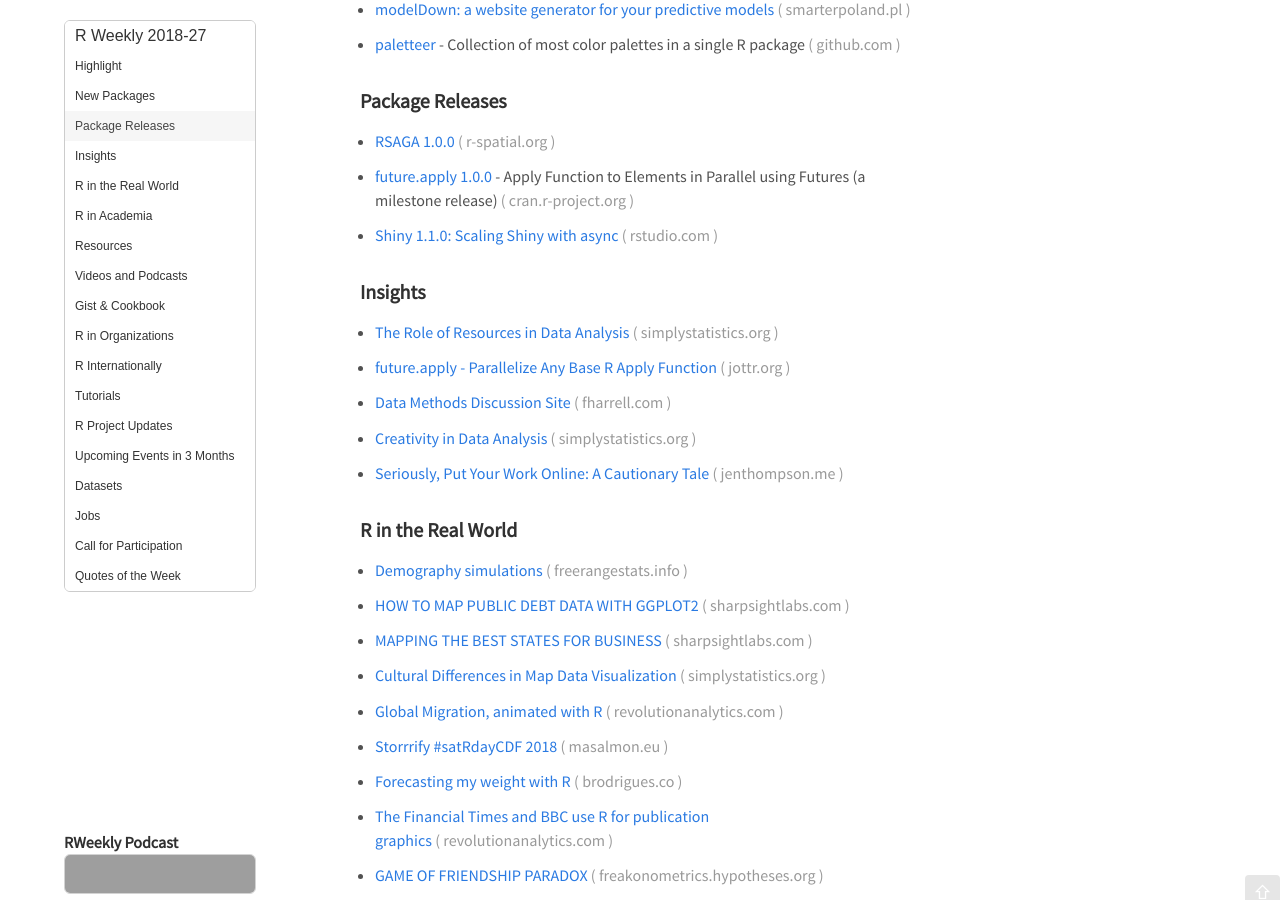
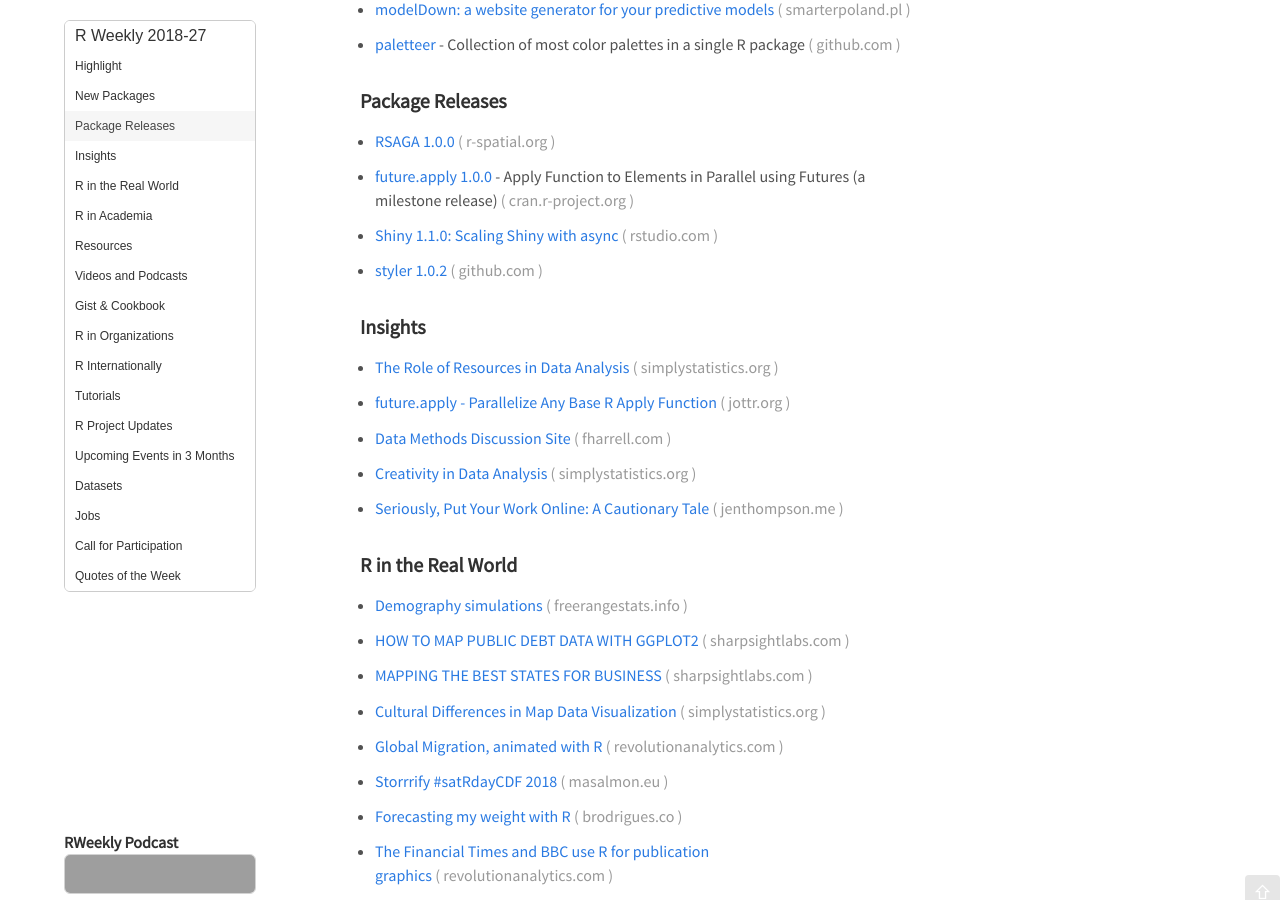
Before and after one commit to rweekly/rweekly.org, a Jekyll site: the page built from draft.md, in a window 1280 px wide and 900 px high, scrolled down 571 px. Built offline with Jekyll 4.4.1, drawn with Linux system fonts in a browser that asks for light colours; emoji names are drawn with the system emoji font; comment, search, counter and statistics services are not loaded; grey boxes are pictures that could not be loaded.

Commit message:
add styler release 1.0.2

```diff
--- a/draft.md
+++ b/draft.md
@@ -44,6 +44,9 @@
 
 
 + [Shiny 1.1.0: Scaling Shiny with async](https://blog.rstudio.com/2018/06/26/shiny-1-1-0/)
+
+
++ [styler 1.0.2](https://github.com/r-lib/styler/releases)
 
 
 ### Insights
```
